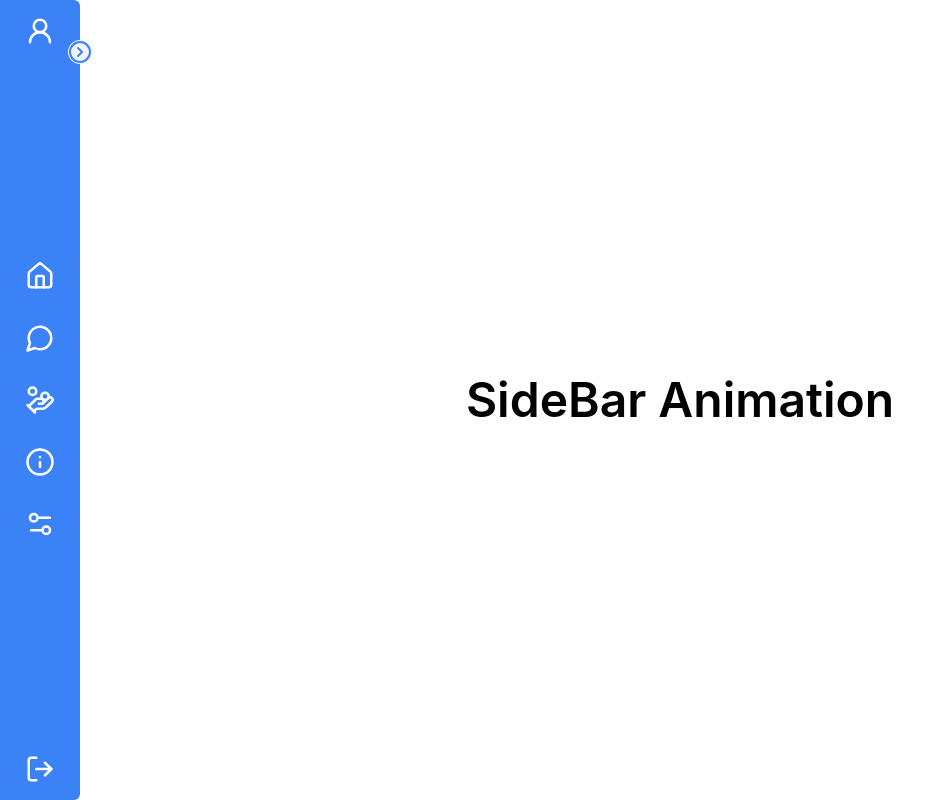
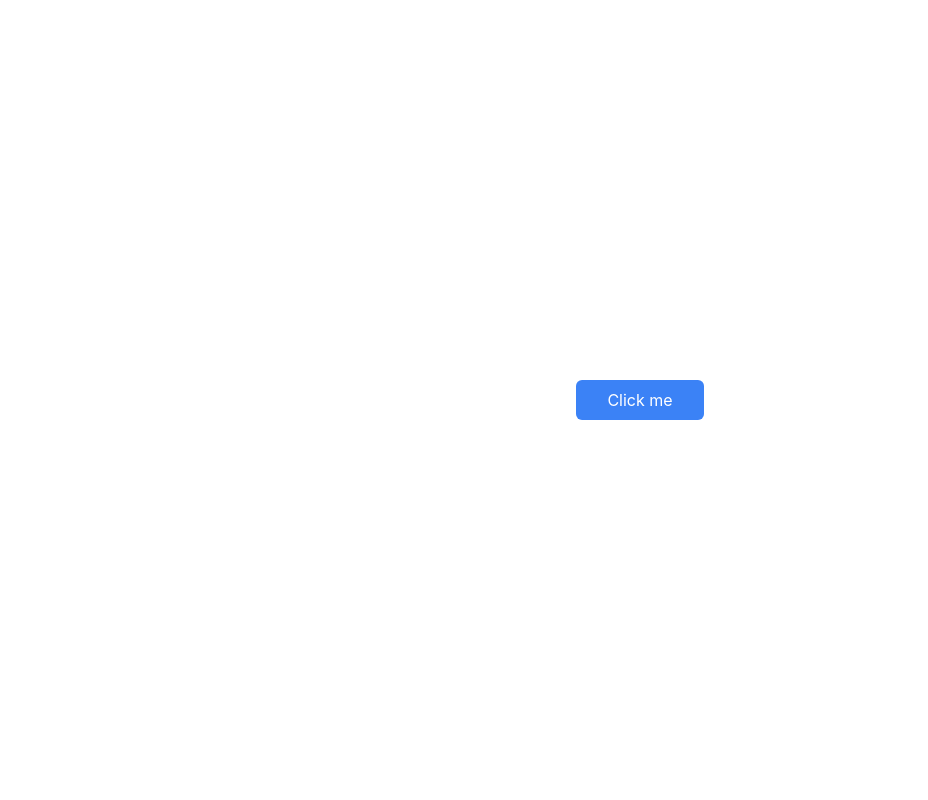
Before and after one commit to srirakeshv/AnimationComponents, a React (Create React App) app: page / in a window 1280 px wide. Shown: the whole page, without its empty margins (0-928 px from the left). Built offline with nearby package versions, Linux system fonts and the light colour scheme.

Commit message:
updated snackbar component

```diff
--- a/src/App.js
+++ b/src/App.js
@@ -2,7 +2,8 @@ import "./App.css";
 // import Navbar from "./Components/NavBar/Navbar";
 // import DropDown from "./Components/DropDown/DropDown";
 // import ImagePreview from "./Components/ImagePreview/ImagePreview";
-import Fullscreen from "./Components/SideBar/Fullscreen";
+// import Fullscreen from "./Components/SideBar/Fullscreen";
+import Snackbar from "./Components/Snackbar.jsx/Snackbar";
 
 function App() {
   return (
@@ -10,7 +11,8 @@ function App() {
       {/* <Navbar /> */}
       {/* <DropDown /> */}
       {/* <ImagePreview /> */}
-      <Fullscreen />
+      {/* <Fullscreen /> */}
+      <Snackbar />
     </div>
   );
 }
--- /dev/null
+++ b/src/Components/Snackbar.jsx/Snackbar.jsx
@@ -0,0 +1,53 @@
+import React, { useState } from "react";
+import { X } from "lucide-react";
+import { motion, AnimatePresence } from "framer-motion";
+
+const Snackbar = () => {
+  const [snackbarActive, setSnackbarActive] = useState(false); //setting active status
+
+  const handleClick = () => {
+    setSnackbarActive(true);
+    setTimeout(() => {
+      setSnackbarActive(false);
+    }, 6000);
+  };
+  return (
+    <div
+      className="relative flex justify-center items-center overflow-hidden"
+      style={{ height: "100vh" }}
+    >
+      <button
+        className="rounded-md w-32 p-2 bg-blue-500 text-white cursor-pointer"
+        onClick={handleClick}
+      >
+        Click me
+      </button>
+      <AnimatePresence>
+        {snackbarActive && (
+          <motion.div
+            initial={{ y: 40, opacity: 0 }}
+            animate={{ y: 0, opacity: 1 }}
+            transition={{ duration: 0.5 }}
+            exit={{
+              y: 40,
+              opacity: 0,
+              transition: {
+                ease: "easeInOut",
+                delay: 0.2,
+              },
+            }}
+            className="absolute bottom-4 left-4 flex justify-between items-center p-3 rounded-md bg-slate-950 text-violet-500 w-72"
+          >
+            <p>Snackbar</p>
+            <X
+              className="cursor-pointer"
+              onClick={() => setSnackbarActive(false)}
+            />
+          </motion.div>
+        )}
+      </AnimatePresence>
+    </div>
+  );
+};
+
+export default Snackbar;
```
